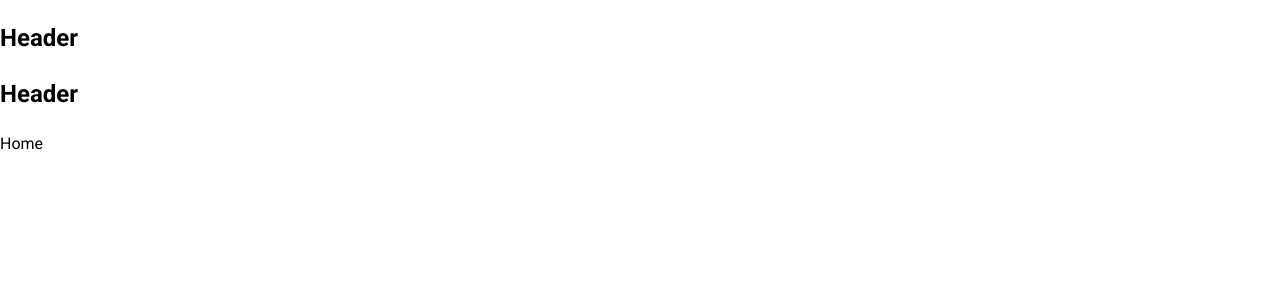
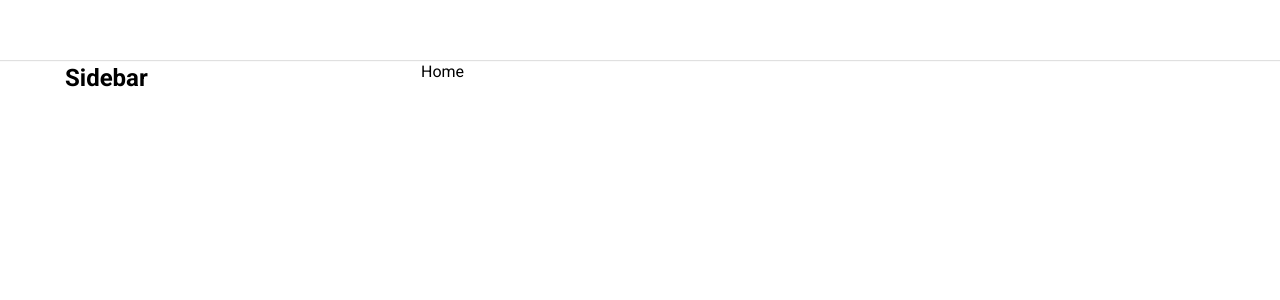
Before and after one commit to nguyenxuanhieu0801/tiktok-ui, a React (Create React App) app: page / in a window 1280 px wide. Shown: the top 300 px of the page. Built offline with nearby package versions, Linux system fonts and the light colour scheme.

Commit message:
Add Layout Default

```diff
--- a/package.json
+++ b/package.json
@@ -6,6 +6,7 @@
     "@testing-library/jest-dom": "^5.14.1",
     "@testing-library/react": "^13.0.0",
     "@testing-library/user-event": "^13.2.1",
+    "classnames": "^2.3.1",
     "normalize.css": "^8.0.1",
     "react": "^18.1.0",
     "react-dom": "^18.1.0",
--- a/src/components/GlobalStyles/GlobalStyles.scss
+++ b/src/components/GlobalStyles/GlobalStyles.scss
@@ -1,8 +1,18 @@
-@import "normalize.css";
-@import url("https://fonts.googleapis.com/css2?family=Roboto:wght@300;400;500;700;900&display=swap");
+@import 'normalize.css';
+@import url('https://fonts.googleapis.com/css2?family=Roboto:wght@300;400;500;700;900&display=swap');
 
 :root {
   --primary: #fe2c55;
+
+  // Default layout
+  --default-layout-header-height: 60px;
+  --default-layout-width: 1150px;
+}
+
+* {
+  margin: 0;
+  padding: 0;
+  box-sizing: border-box;
 }
 
 html {
--- /dev/null
+++ b/src/components/Layout/DefaultLayout/DefaultLayout.module.scss
@@ -0,0 +1,14 @@
+.wrapper {
+  display: flex;
+  flex-direction: column;
+  align-items: center;
+}
+
+.container {
+  width: var(--default-layout-width);
+  display: flex;
+}
+
+.content {
+  flex: 1;
+}
--- /dev/null
+++ b/src/components/Layout/DefaultLayout/Sidebar/Sidebar.module.scss
@@ -0,0 +1,3 @@
+.wrapper {
+  width: 356px;
+}
--- a/src/components/Layout/DefaultLayout/Sidebar/index.js
+++ b/src/components/Layout/DefaultLayout/Sidebar/index.js
@@ -1,9 +1,14 @@
-import React from 'react'
+import styles from './Sidebar.module.scss';
+import className from 'classnames/bind';
+
+const cx = className.bind(styles);
 
 const Sidebar = () => {
   return (
-    <h2>Header</h2>
-  )
-}
+    <aside className={cx('wrapper')}>
+      <h2>Sidebar</h2>
+    </aside>
+  );
+};
 
-export default Sidebar
+export default Sidebar;
--- a/src/components/Layout/DefaultLayout/index.js
+++ b/src/components/Layout/DefaultLayout/index.js
@@ -1,13 +1,17 @@
-import Header from '~/components/Layout/components/Header';
+import Header from '@/components/Layout/components/Header';
 import Sidebar from './Sidebar';
+import styles from './DefaultLayout.module.scss';
+import className from 'classnames/bind';
+
+const cx = className.bind(styles);
 
 const DefaultLayout = ({ children }) => {
   return (
-    <div>
+    <div className={cx('wrapper')}>
       <Header />
-      <div className="container">
+      <div className={cx('container')}>
         <Sidebar />
-        <div className="content">{children}</div>
+        <div className={cx('content')}>{children}</div>
       </div>
     </div>
   );
--- a/src/components/Layout/HeaderOnly/index.js
+++ b/src/components/Layout/HeaderOnly/index.js
@@ -1,6 +1,6 @@
 import Header from '@/components/Layout/components/Header';
 
-function DefaultLayout({ children }) {
+function HeaderOnly({ children }) {
   return (
     <div>
       <Header />
@@ -11,4 +11,4 @@
   );
 }
 
-export default DefaultLayout;
+export default HeaderOnly;
--- /dev/null
+++ b/src/components/Layout/components/Header/Header.module.scss
@@ -0,0 +1,12 @@
+.wrapper {
+  width: 100%;
+  height: var(--default-layout-header-height, 60);
+  box-shadow: 0px 1px 1px rgba(0 0 0/ 12%);
+  display: flex;
+  justify-content: center;
+}
+
+.inner {
+  height: 100%;
+  width: var(--default-layout-width);
+}
--- a/src/components/Layout/components/Header/index.js
+++ b/src/components/Layout/components/Header/index.js
@@ -1,5 +1,14 @@
+import classNames from 'classnames/bind';
+import styles from './Header.module.scss';
+
+const cx = classNames.bind(styles);
+
 const Header = () => {
-  return <h2>Header</h2>;
+  return (
+    <header className={cx('wrapper')}>
+      <div className={cx('inner')}></div>
+    </header>
+  );
 };
 
 export default Header;
```
Also changed, not shown: 1 other file (tests, documents, lock files or other folders). Lines whose indentation alone changed are shown as unchanged.
